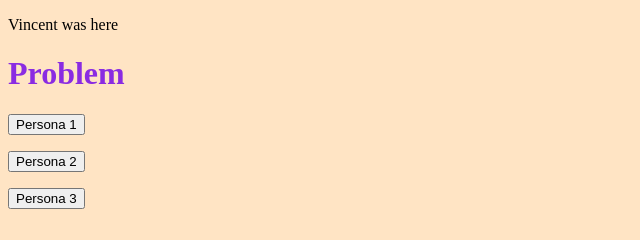
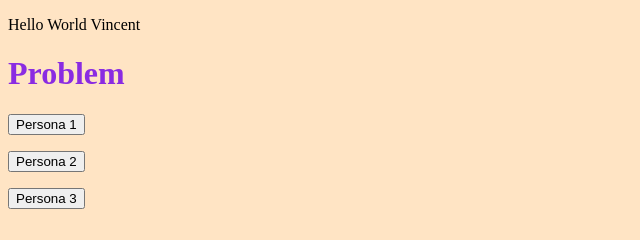
Before and after one commit to vinceleg/lab04_repo, a plain HTML site: page index.html in a window 1280 px wide. Shown: the full height of the page, 0-640 px from the left. Drawn offline with Linux system fonts and the light colour scheme.

Commit message:
index.html

```diff
--- a/index.html
+++ b/index.html
@@ -14,7 +14,7 @@
 </head>
 
 <body style="background-color:bisque;">
-<p>Vincent was here</p>
+<p>Hello World Vincent</p>
 
 <h1>
 Problem
```
